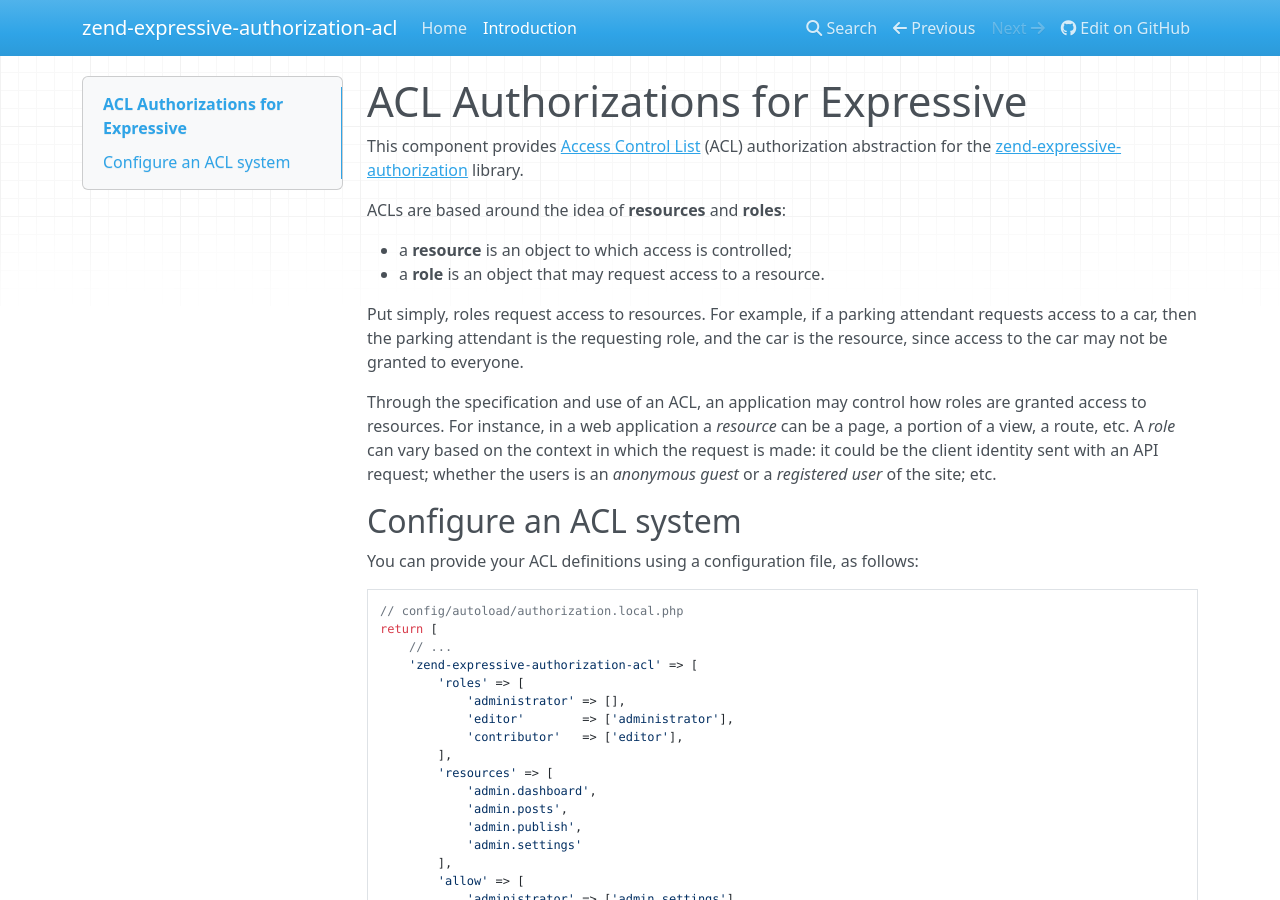
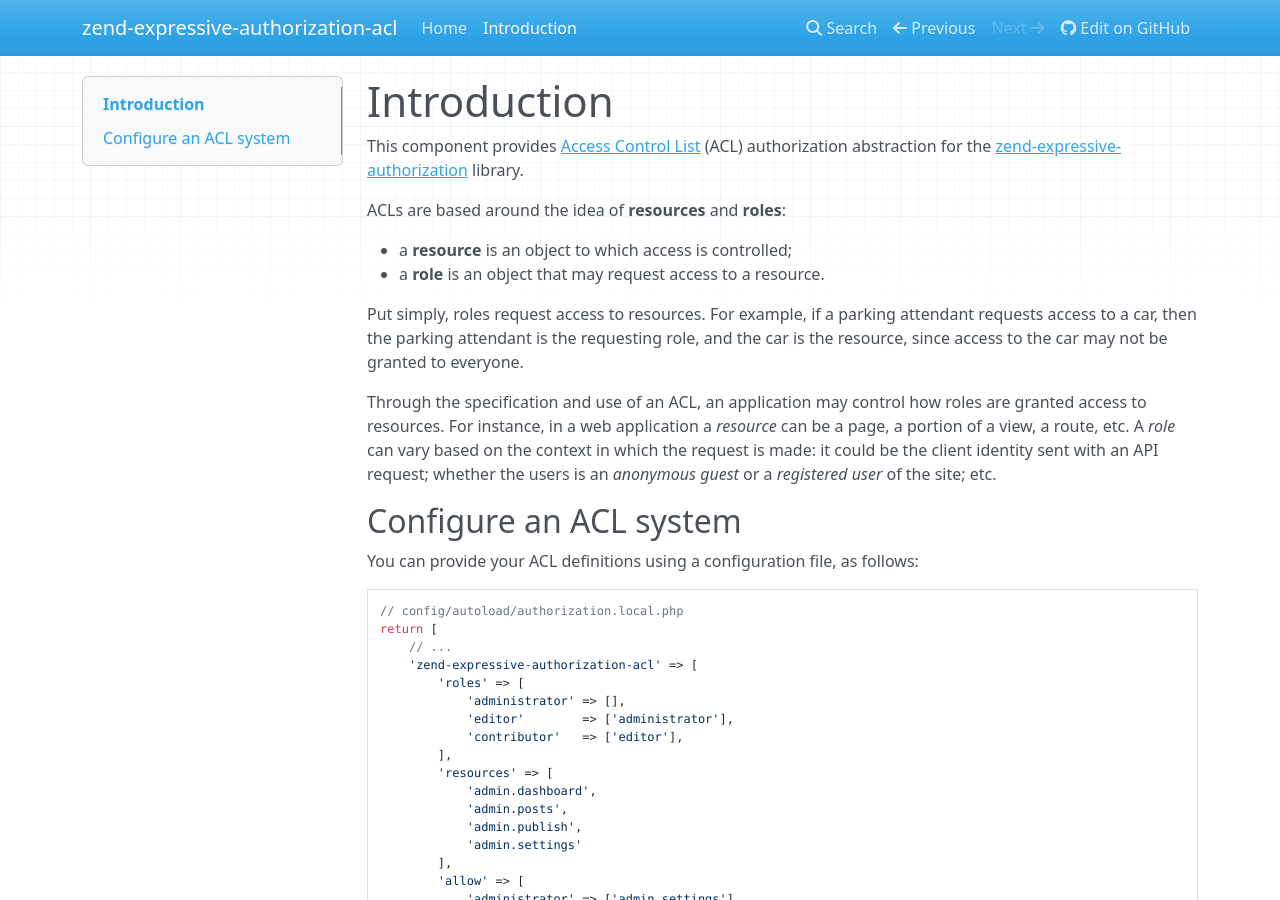
Before and after one commit to zendframework/zend-expressive-authorization-acl, an MkDocs documentation site: the page built from docs/book/v1/intro.md, in a window 1280 px wide and 900 px high. Built offline with MkDocs 1.6.1, drawn with Linux system fonts in a browser that asks for light colours; nearby versions of some CDN libraries; old or Windows-style settings are respelled for this version of MkDocs.

Commit message:
Syncs page title for introduction with navigation

```diff
--- a/docs/book/v1/intro.md
+++ b/docs/book/v1/intro.md
@@ -1,4 +1,4 @@
-# ACL Authorizations for Expressive
+# Introduction
 
 This component provides [Access Control List](https://en.wikipedia.org/wiki/Access_control_list)
 (ACL) authorization abstraction for the [zend-expressive-authorization](https://github.com/zendframework/zend-expressive-authorization)
```
